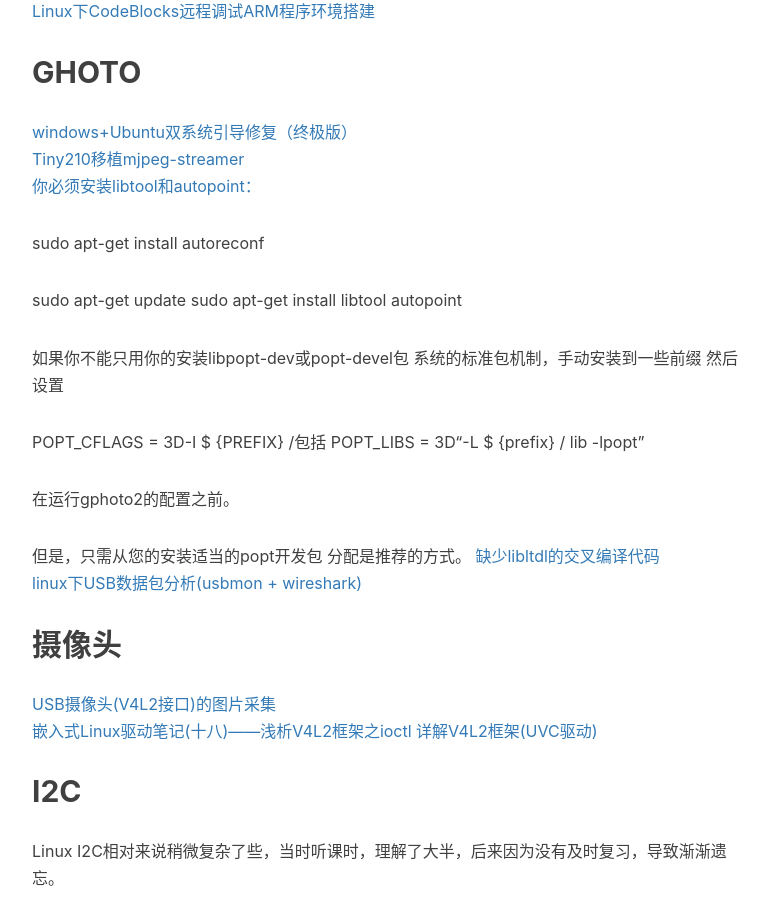
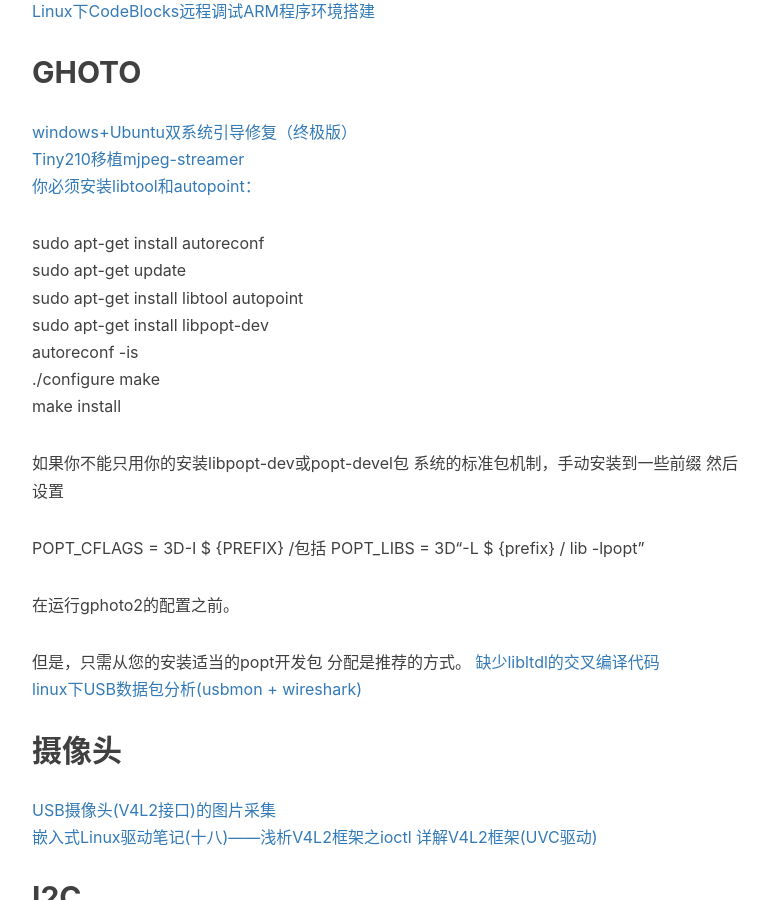
Before and after one commit to gary-robotics/dlward, a Jekyll site: the page built from _posts/2018-07-09-AndroidDriver-2018.markdown, in a window 1280 px wide and 900 px high, scrolled down 2465 px. Shown: the whole window, without its empty margins (233-1001 px from the left). Built offline with Jekyll 4.4.1, drawn with Linux system fonts in a browser that asks for light colours; nearby versions of some CDN libraries; comment, search, counter and statistics services are not loaded.

Commit message:
Update 2018-07-09-AndroidDriver-2018.markdown

```diff
--- a/_posts/2018-07-09-AndroidDriver-2018.markdown
+++ b/_posts/2018-07-09-AndroidDriver-2018.markdown
@@ -78,9 +78,14 @@
 [你必须安装libtool和autopoint：](https://sourceforge.net/p/gphoto/mailman/message/11167978/)
 
 sudo apt-get install autoreconf
-
 sudo apt-get update
 sudo apt-get install libtool autopoint
+sudo apt-get install libpopt-dev
+autoreconf -is
+./configure
+make
+make install
+
 
 如果你不能只用你的安装libpopt-dev或popt-devel包
 系统的标准包机制，手动安装到一些前缀
```
